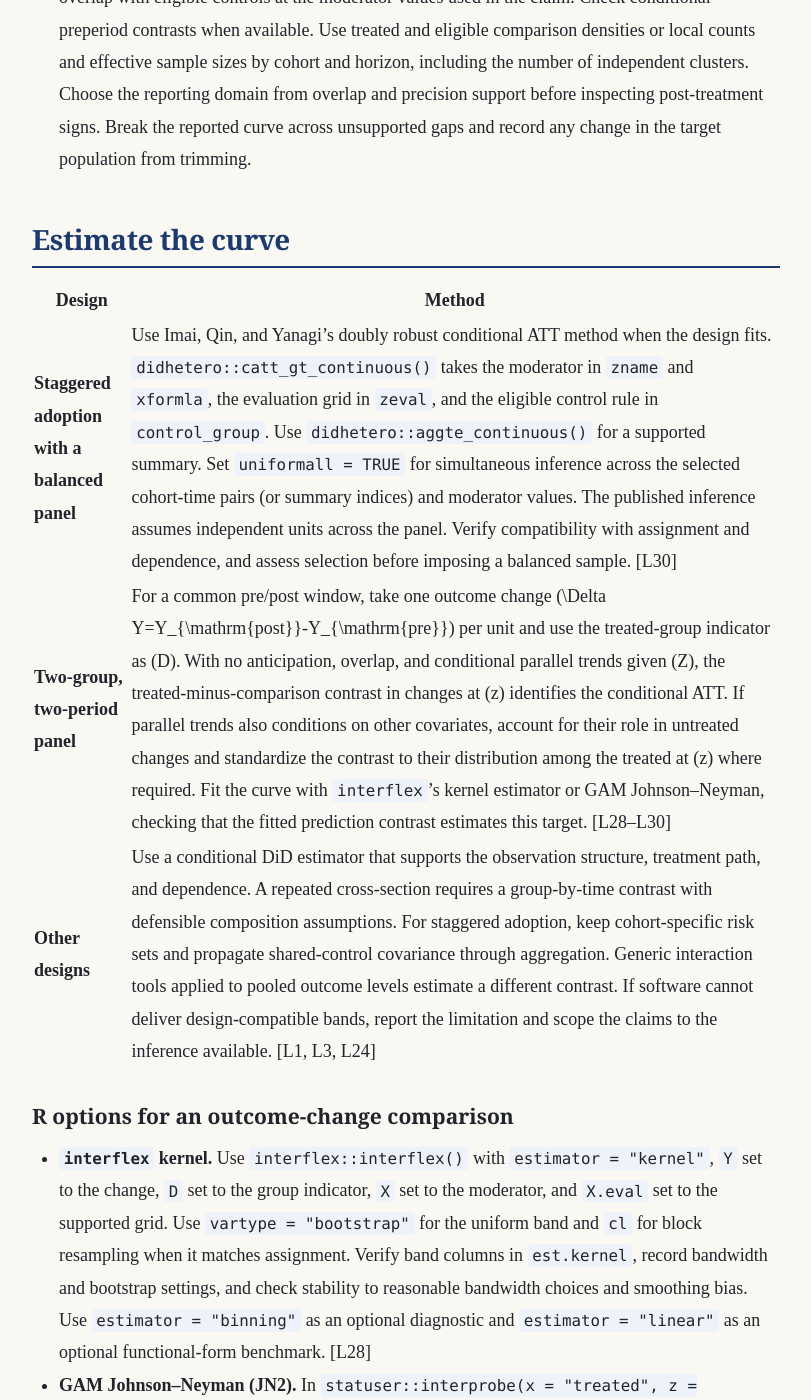
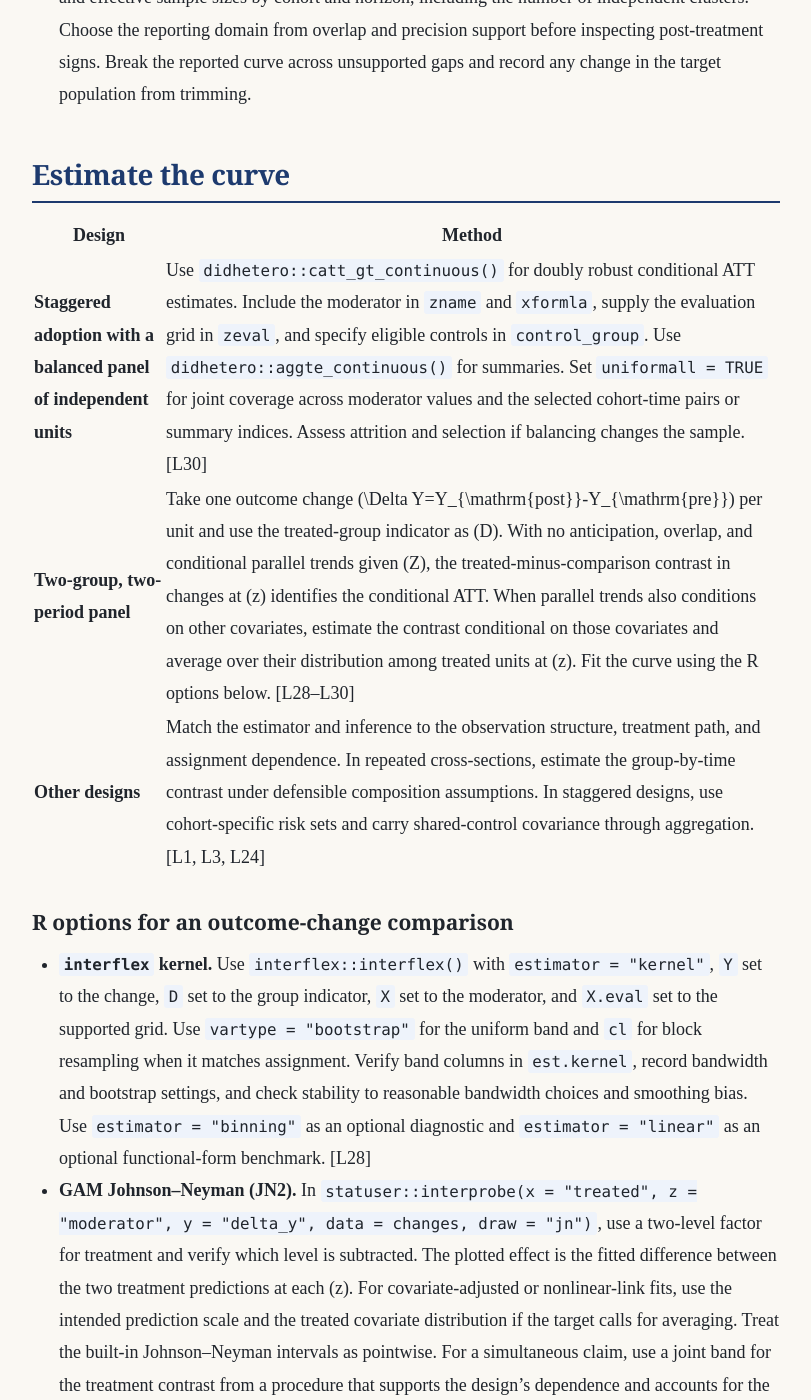
Before and after one commit to KaiGu2024/KaiGu2024.github.io, a Jekyll site: the page built from docs/skills/did/guidance/continuous-moderators.md, in a window 1280 px wide and 1400 px high, scrolled down 1124 px. Shown: the whole window, without its empty margins (234-1045 px from the left). Built offline with Jekyll 4.4.1, drawn with Linux system fonts in a browser that asks for light colours; our own code applies the rules of GitHub Pages for plain Markdown files; some of the changed text lies outside the part shown.

Commit message:
tighten continuous moderator guidance

```diff
--- a/docs/skills/did/guidance/continuous-moderators.md
+++ b/docs/skills/did/guidance/continuous-moderators.md
@@ -1,6 +1,6 @@
 # Continuous moderators in DiD
 
-Estimate the effect of binary treatment \(D\) as a smooth function of a pre-treatment moderator \(Z\). Use bins as a diagnostic for functional form or to estimate averages for substantively defined groups, such as groups defined by an institutional eligibility threshold. Quantile bins can help display support. The effect curve is the default when the question concerns where along \(Z\) the effect is positive or negative. [L28–L30]
+Estimate a smooth curve to see how the effect of binary treatment \(D\) varies with a pre-treatment moderator \(Z\). Use bins to check functional form, display support, or estimate averages for groups defined by a threshold of substantive interest. [L28–L30]
 
 ## Define the effect and its support
 
@@ -11,9 +11,9 @@ Estimate the effect of binary treatment \(D\) as a smooth function of a pre-trea
 
 | Design | Method |
 |---|---|
-| **Staggered adoption with a balanced panel** | Use Imai, Qin, and Yanagi's doubly robust conditional ATT method when the design fits. `didhetero::catt_gt_continuous()` takes the moderator in `zname` and `xformla`, the evaluation grid in `zeval`, and the eligible control rule in `control_group`. Use `didhetero::aggte_continuous()` for a supported summary. Set `uniformall = TRUE` for simultaneous inference across the selected cohort-time pairs (or summary indices) and moderator values. The published inference assumes independent units across the panel. Verify compatibility with assignment and dependence, and assess selection before imposing a balanced sample. [L30] |
-| **Two-group, two-period panel** | For a common pre/post window, take one outcome change \(\Delta Y=Y_{\mathrm{post}}-Y_{\mathrm{pre}}\) per unit and use the treated-group indicator as \(D\). With no anticipation, overlap, and conditional parallel trends given \(Z\), the treated-minus-comparison contrast in changes at \(z\) identifies the conditional ATT. If parallel trends also conditions on other covariates, account for their role in untreated changes and standardize the contrast to their distribution among the treated at \(z\) where required. Fit the curve with `interflex`'s kernel estimator or GAM Johnson–Neyman, checking that the fitted prediction contrast estimates this target. [L28–L30] |
-| **Other designs** | Use a conditional DiD estimator that supports the observation structure, treatment path, and dependence. A repeated cross-section requires a group-by-time contrast with defensible composition assumptions. For staggered adoption, keep cohort-specific risk sets and propagate shared-control covariance through aggregation. Generic interaction tools applied to pooled outcome levels estimate a different contrast. If software cannot deliver design-compatible bands, report the limitation and scope the claims to the inference available. [L1, L3, L24] |
+| **Staggered adoption with a balanced panel of independent units** | Use `didhetero::catt_gt_continuous()` for doubly robust conditional ATT estimates. Include the moderator in `zname` and `xformla`, supply the evaluation grid in `zeval`, and specify eligible controls in `control_group`. Use `didhetero::aggte_continuous()` for summaries. Set `uniformall = TRUE` for joint coverage across moderator values and the selected cohort-time pairs or summary indices. Assess attrition and selection if balancing changes the sample. [L30] |
+| **Two-group, two-period panel** | Take one outcome change \(\Delta Y=Y_{\mathrm{post}}-Y_{\mathrm{pre}}\) per unit and use the treated-group indicator as \(D\). With no anticipation, overlap, and conditional parallel trends given \(Z\), the treated-minus-comparison contrast in changes at \(z\) identifies the conditional ATT. When parallel trends also conditions on other covariates, estimate the contrast conditional on those covariates and average over their distribution among treated units at \(z\). Fit the curve using the R options below. [L28–L30] |
+| **Other designs** | Match the estimator and inference to the observation structure, treatment path, and assignment dependence. In repeated cross-sections, estimate the group-by-time contrast under defensible composition assumptions. In staggered designs, use cohort-specific risk sets and carry shared-control covariance through aggregation. [L1, L3, L24] |
 
 ### R options for an outcome-change comparison
 
@@ -23,7 +23,7 @@ Estimate the effect of binary treatment \(D\) as a smooth function of a pre-trea
 ## Locate and interpret regions of significance
 
 - Fix the family over which the claim is made, such as the supported moderator grid at one prespecified horizon or jointly across selected horizons. Use a design-valid simultaneous \(1-\alpha\) band. For a grid-based band, report the evaluated grid and the contiguous runs of supported points where the lower limit is above zero (positive) or the upper limit is below zero (negative). Report any interpolated boundaries as approximate. Use pointwise intervals for prespecified moderator values or label a pointwise scan exploratory. Account separately for any search across moderators, outcomes, or specifications. [L28–L30]
-- **Test moderation directly.** If the claim is that the response varies with \(Z\), test a prespecified contrast \(\tau(z_a)-\tau(z_b)\), or use a joint test of a constant curve, with the covariance from the same fit or resampling procedure. A zero-excluding band at one value and a zero-including band at another answer two tests against zero. Where the band includes zero, describe the range of effects compatible with the data. A boundary of statistical significance depends on precision and the fitted curve. A claim about a structural cutoff requires its own estimand and inference. [L19, L28–L30]
+- **Test moderation directly.** Use a prespecified contrast \(\tau(z_a)-\tau(z_b)\) or a joint test of a constant curve. Use the joint covariance from the fit or resampling procedure. [L19, L28–L30]
 - **Report the curve and its support.** Include the overall ATT benchmark, effect units, horizon, uncertainty type and scope, and which treated and comparison observations support the ranges. Give range endpoints in the moderator's original units and the treated share in each range when useful. A follow-up DiD for a prespecified or independently confirmed range estimates that range's average effect. Label same-sample refits on ranges selected from the curve exploratory.
 
 See the [literature guide](../references/literature.md) for sources L28–L30.
```
Also changed, not shown: docs/skills/did/references/literature.md (+1 -1 lines).
